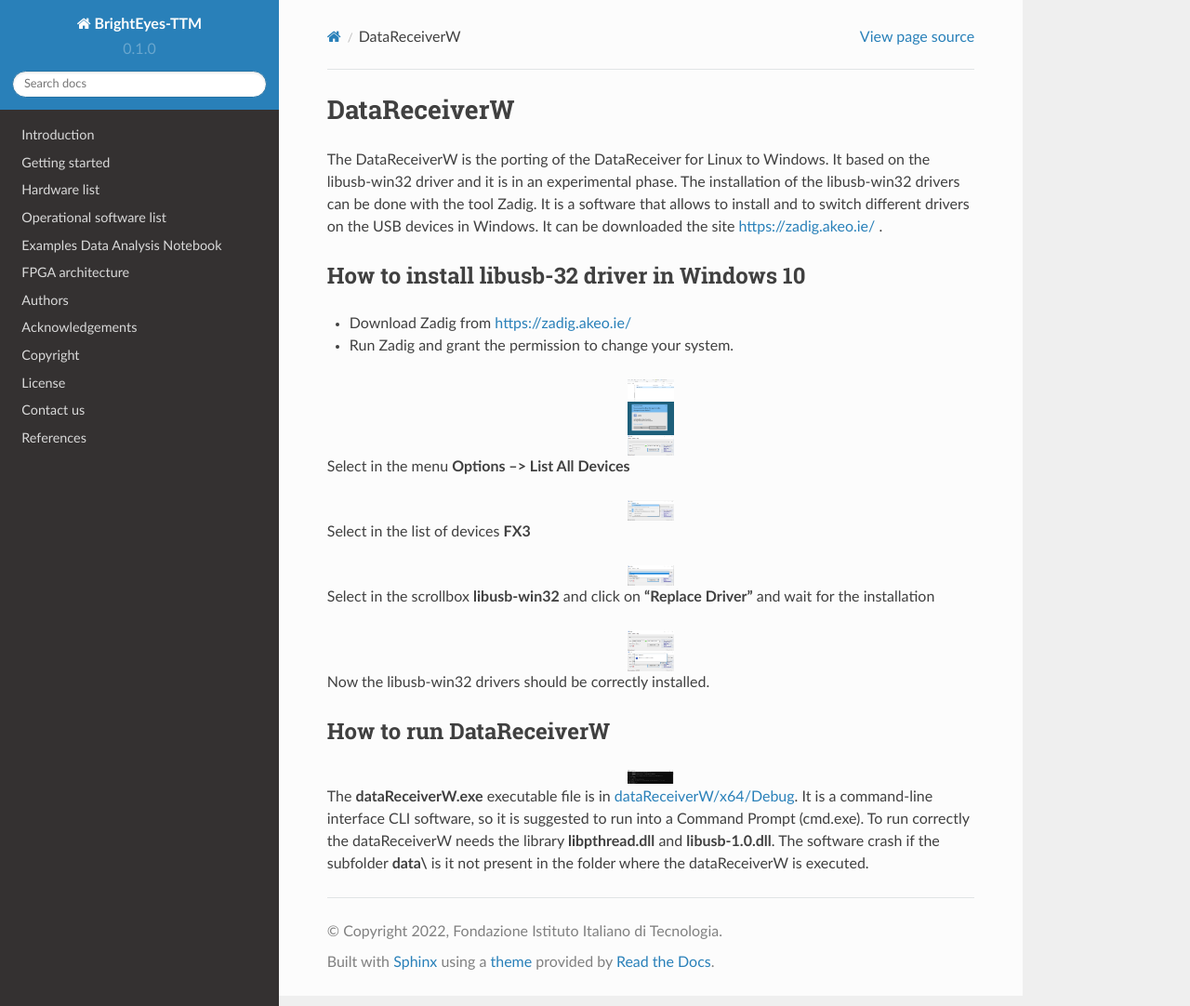
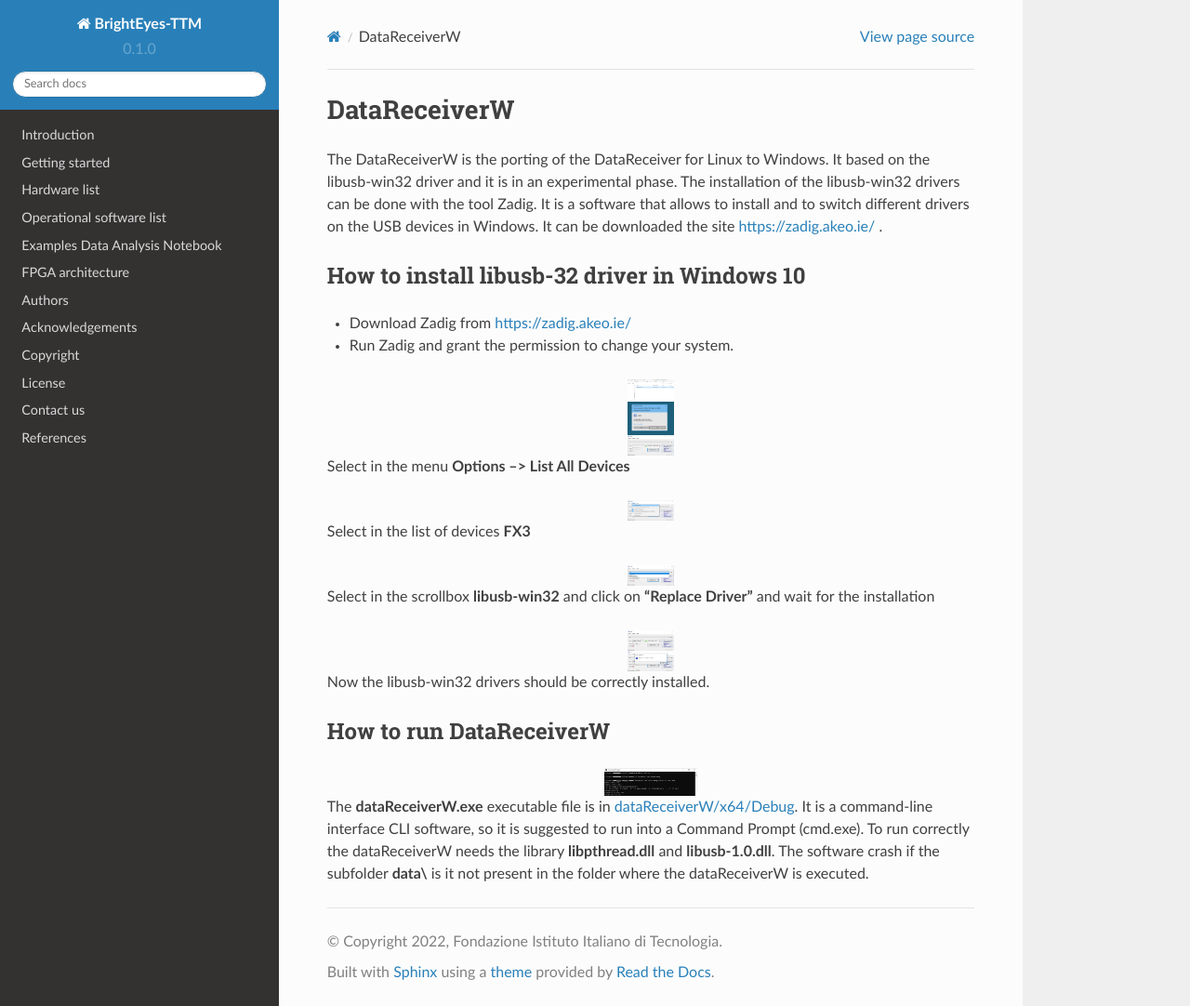
Before and after one commit to mattia-donato/BrightEyes-TTM-docs, a Sphinx documentation site: the page built from docs/source/dataReceiver_windows.md, in a window 1280 px wide and 1082 px high. Shown: the whole window at 93% size. Built offline with Sphinx 7.4.7 and the Read the Docs theme 2.0.0, drawn with Linux system fonts in a browser that asks for light colours.

Commit message:
Update dataReceiver_windows.md

```diff
--- a/docs/source/dataReceiver_windows.md
+++ b/docs/source/dataReceiver_windows.md
@@ -60,7 +60,7 @@ Now the libusb-win32 drivers should be correctly installed.
 
 :::{figure} img/dataReceiver/datawriterW.png
 :align: center
-:width: 50
+:width: 100
 :::
 
 
```
